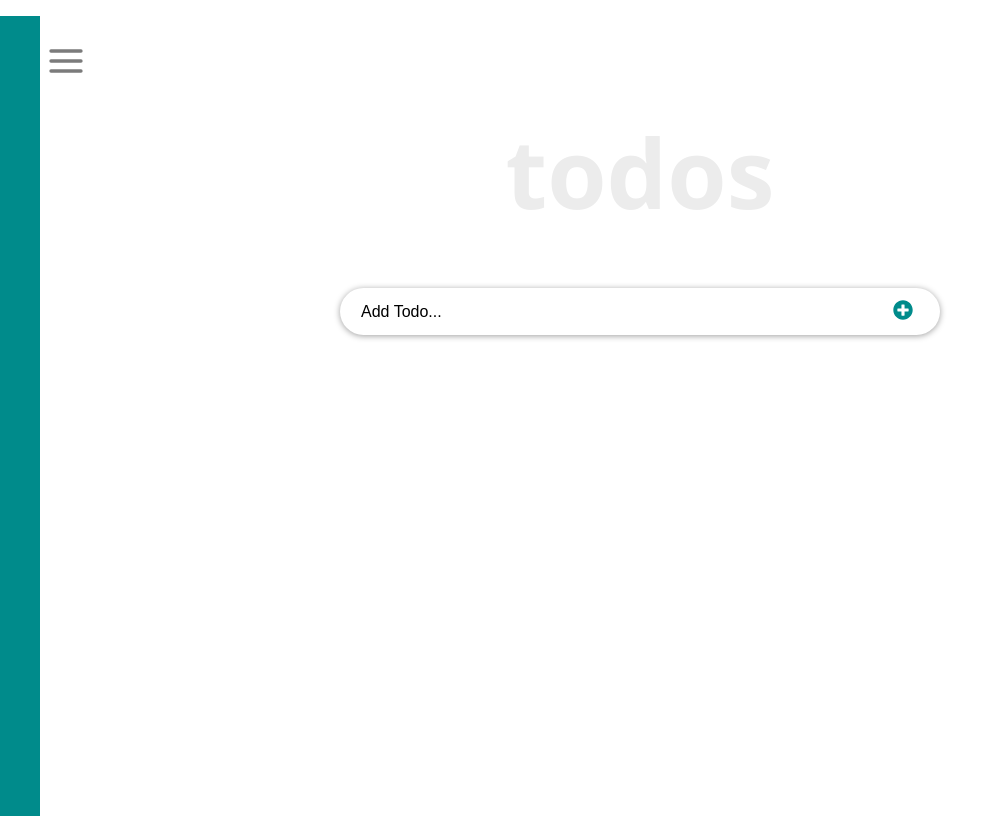
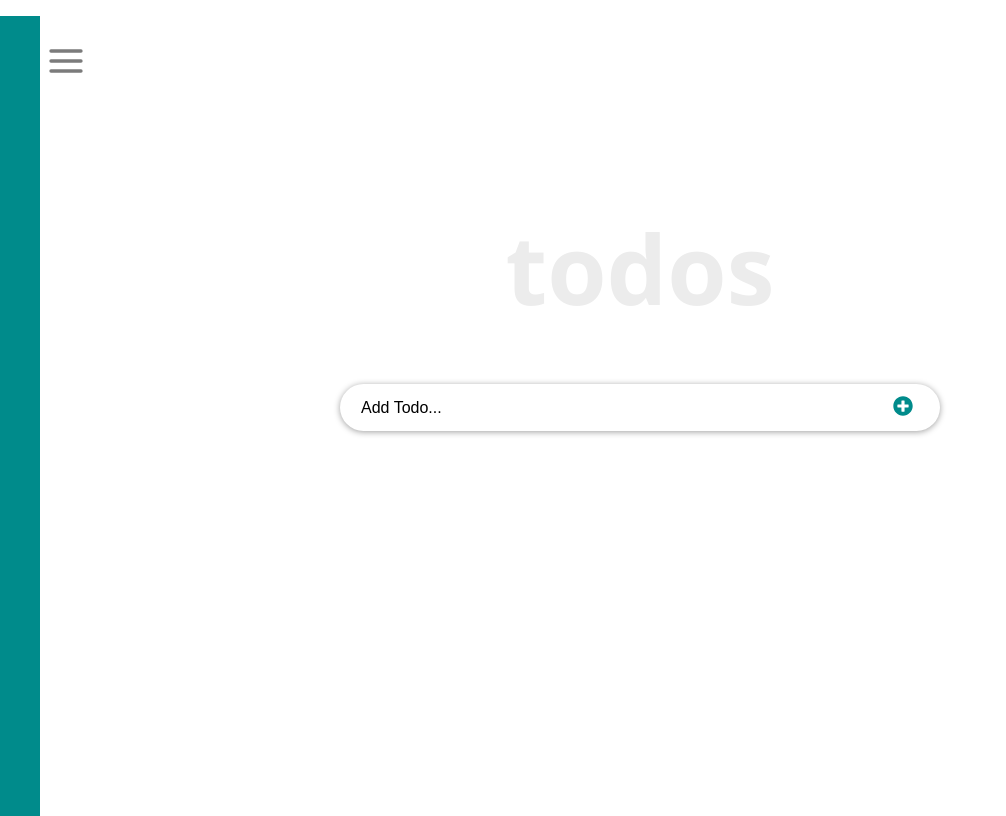
Before and after one commit to Microverse-Fullstack-Program/React-Todos-App, a React (Create React App) app: page / in a window 1280 px wide. Shown: the whole page, without its empty margins (0-1006 px from the left). Built offline with nearby package versions, Linux system fonts and the light colour scheme.

Commit message:
Fix stylelint error

```diff
--- a/src/App.css
+++ b/src/App.css
@@ -25,7 +25,7 @@ body {
 
 .inner {
   width: 100%;
-  padding: 2rem 10px 4rem;
+  padding: 8rem 10px 4rem;
 }
 
 .form-container {
@@ -114,7 +114,6 @@ a {
 }
 
 /* about page */
-
 .about__content {
   padding: 8rem 40px;
   display: flex;
```
